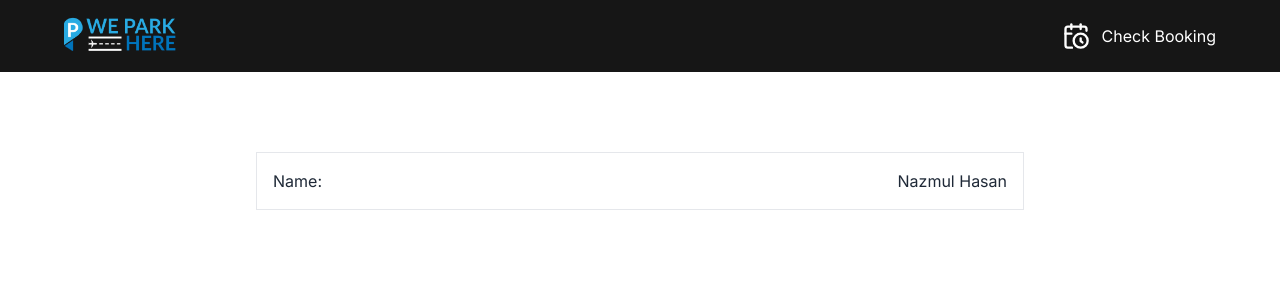
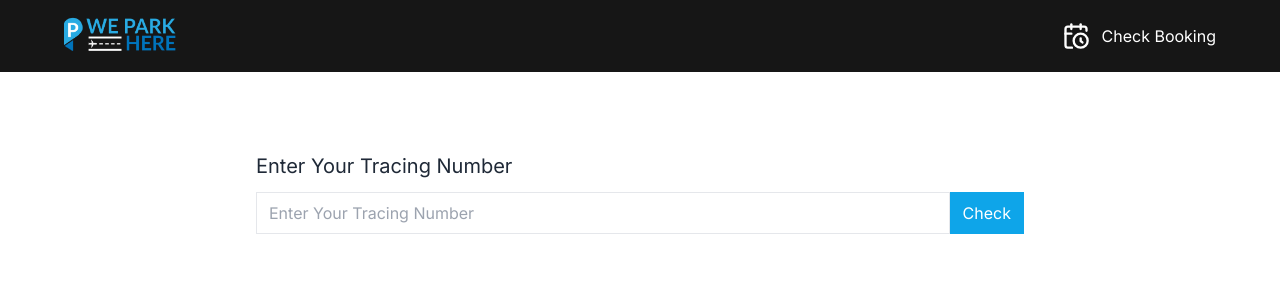
Before and after one commit to sheikhmohdnazmulhasan/WeParks, a Next.js app: page /check-booking in a window 1280 px wide. Shown: the top 300 px of the page. Built offline with nearby package versions, Linux system fonts and the light colour scheme.

Commit message:
Trucking page form designed

```diff
--- a/app/check-booking/page.js
+++ b/app/check-booking/page.js
@@ -1,24 +1,109 @@
-import React from 'react';
+'use client'
 
 const CheckBooking = () => {
+
+    async function handleSearch(event) {
+        event.preventDefault();
+        const id = event.target.id.value;
+        console.log(id);
+    };
+
     return (
-        <div className='max-w-3xl mx-auto mt-20'>
+        <div className='max-w-3xl mx-auto my-20'>
 
             {/* Form */}
-            <div className="hidden">
+            <div className="mx-5 md:mx-0">
                 <h1 className='text-xl'>Enter Your Tracing Number</h1>
-                <div className="flex items-center mt-3">
-                    <input type="text" name="" id="" placeholder='Enter Your Tracing Number' className='py-2 rounded-l-lg px-3 border w-full' />
-                    <button className='py-2 px-3 border border-sky-500 rounded-r-lg bg-sky-500 text-white'>Check</button>
-                </div>
+                <form className="md:flex items-center mt-3" onSubmit={handleSearch}>
+                    <input type="text" name="id" id="" placeholder='Enter Your Tracing Number' className='py-2 px-3 border w-full' />
+                    <button className='py-2 px-3 mt-4 md:mt-0 w-full md:w-fit border border-sky-500 bg-sky-500 text-white'>Check</button>
+                </form>
             </div>
 
             {/* Data */}
-            <div className="border p-4">
+            <div className="border p-4 hidden">
+
+                <div className="flex justify-between  mb-6 border-b items-center">
+                    <h4 className=' flex-1'>Name: </h4>
+                    <h4 className='flex-1 pl-60'>nazmul@xxx.com</h4>
+                </div>
+                <div className="flex justify-between  mb-6 border-b items-center">
+                    <h4 className=' flex-1'>Email: </h4>
+                    <h4 className='flex-1 pl-60'>nazmul@xxx.com</h4>
+                </div>
+
+                <div className="flex justify-between  mb-6 border-b items-center">
+                    <h4 className=' flex-1'>To: </h4>
+                    <h4 className='flex-1 pl-60'>2024-03-16T14:37</h4>
+                </div>
+
+                <div className="flex justify-between  mb-6 border-b items-center">
+                    <h4 className=' flex-1'>From: </h4>
+                    <h4 className='flex-1 pl-60'>2024-03-16T14:37</h4>
+                </div>
+
+                <div className="flex justify-between  mb-6 border-b items-center">
+                    <h4 className=' flex-1'>From: </h4>
+                    <h4 className='flex-1 pl-60'>2024-03-16T14:37</h4>
+                </div>
+
+                <div className="flex justify-between  mb-6 border-b items-center">
+                    <h4 className=' flex-1'>Total Cost: </h4>
+                    <h4 className='flex-1 pl-60'> £ 2133</h4>
+                </div>
+
+                <div className="flex justify-between  mb-6 border-b items-center">
+                    <h4 className=' flex-1'>Discount Rate: </h4>
+                    <h4 className='flex-1 pl-60'> 30%</h4>
+                </div>
+
+                <div className="flex justify-between  mb-6 border-b items-center">
+                    <h4 className=' flex-1'>Discount: </h4>
+                    <h4 className='flex-1 pl-60'> £ 21</h4>
+                </div>
+
+                <div className="flex justify-between  mb-6 border-b items-center">
+                    <h4 className=' flex-1'>Subtotal: </h4>
+                    <h4 className='flex-1 pl-60'> £ 210</h4>
+                </div>
+
+                <div className="flex justify-between  mb-6 border-b items-center">
+                    <h4 className=' flex-1'>Airport: </h4>
+                    <h4 className='flex-1 pl-60'> ASSS</h4>
+                </div>
+
+                <div className="flex justify-between  mb-6 border-b items-center">
+                    <h4 className=' flex-1'>Airport Terminal: </h4>
+                    <h4 className='flex-1 pl-60'> ASSS</h4>
+                </div>
+
+                <div className="flex justify-between  mb-6 border-b items-center">
+                    <h4 className=' flex-1'>Vehicle Plate Number: </h4>
+                    <h4 className='flex-1 pl-60'> eeed</h4>
+                </div>
+
+                <div className="flex justify-between  mb-6 border-b items-center">
+                    <h4 className=' flex-1'>Vehicle Model Year: </h4>
+                    <h4 className='flex-1 pl-60'> 2043</h4>
+                </div>
+
+                <div className="flex justify-between  mb-6 border-b items-center">
+                    <h4 className=' flex-1'>Payment Verified: </h4>
+                    <h4 className='flex-1 pl-60'> False</h4>
+                </div>
+
+                <div className="flex justify-between  mb-6 border-b items-center">
+                    <h4 className=' flex-1'>Is Received: </h4>
+                    <h4 className='flex-1 pl-60'> False</h4>
+                </div>
+
                 <div className="flex justify-between items-center">
-                    <h4>Name: </h4>
-                    <h4>Nazmul Hasan</h4>
+                    <h4 className=' flex-1'>Is Release: </h4>
+                    <h4 className='flex-1 pl-60'> False</h4>
                 </div>
+            </div>
+            <div className=" mt-4 flex hidden justify-end pl-5">
+                <button className='py-2 px-3 bg-sky-500 hover:bg-sky-600 text-white '>Close</button>
             </div>
         </div>
     );
```
